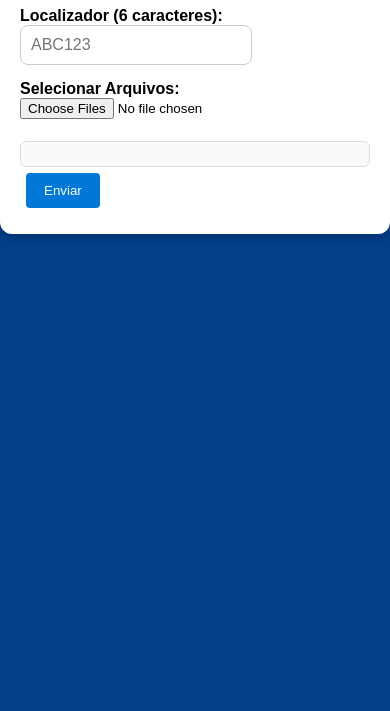
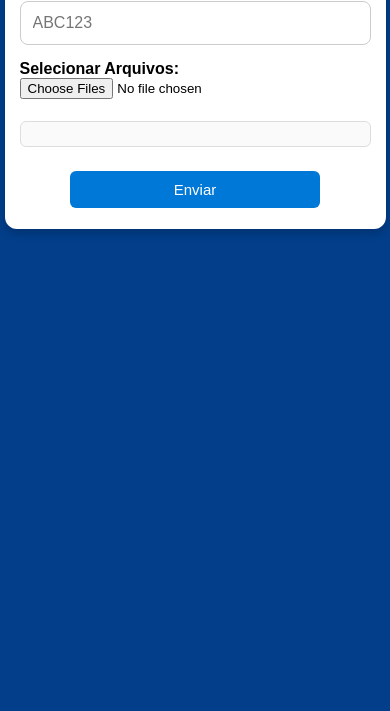
Before and after one commit to llpoa/lrbagagensdanificadas, a plain HTML site: page frontend/index.html in a window 390 px wide. Shown: the part 133-844 px from the top of the page. Drawn offline with Linux system fonts and the light colour scheme.

Commit message:
teste dispositivos moveis

```diff
--- a/frontend/style.css
+++ b/frontend/style.css
@@ -4,8 +4,10 @@ body {
   margin: 0;
 }
 
+/* CONTAINER RESPONSIVO */
 .container {
   max-width: 500px;
+  width: 90%;             /* ocupa quase toda a tela no celular */
   margin: 40px auto;
   background: #fff;
   padding: 20px;
@@ -24,16 +26,18 @@ label {
   font-weight: bold;
 }
 
+/* INPUT RESPONSIVO */
 input[type="text"] {
-  width: 60%;
-  padding: 10px;
-  margin-top: 5px auto;
+  width: 100%;           /* 100% da largura no mobile */
+  padding: 12px;
+  margin-top: 5px;
   border: 1px solid #ccc;
   border-radius: 8px;
-  font-size:16px;
-  display: block;
+  font-size: 16px;
+  box-sizing: border-box;
 }
-****
+
+/* BOTÕES */
 .buttons {
   margin-top: 18px;
   text-align: center;
@@ -43,17 +47,21 @@ button {
   background: #0078d7;
   color: #fff;
   border: none;
-  padding: 10px 18px;
+  padding: 12px 20px;
   margin: 6px;
-  border-radius: 4px;
+  border-radius: 6px;
   cursor: pointer;
   transition: background 0.2s ease;
+  font-size: 16px;
+  width: 100%;           /* botões em largura total no mobile */
+  max-width: 250px;      /* mas não exageram no desktop */
 }
 
 button:hover {
   background: #005a9e;
 }
 
+/* PREVIEW */
 #preview {
   margin-top: 22px;
   padding: 12px;
@@ -62,5 +70,22 @@ button:hover {
   background: #fafafa;
   display: flex;
   flex-wrap: wrap;
-  gap: 12
+  gap: 12px;
 }
+
+/* --- BREAKPOINT --- */
+/* Melhorias em telas muito pequenas */
+@media (max-width: 480px) {
+  h1 {
+    font-size: 22px;
+  }
+
+  button {
+    font-size: 15px;
+    padding: 10px 16px;
+  }
+
+  .container {
+    padding: 15px;
+  }
+}
```
